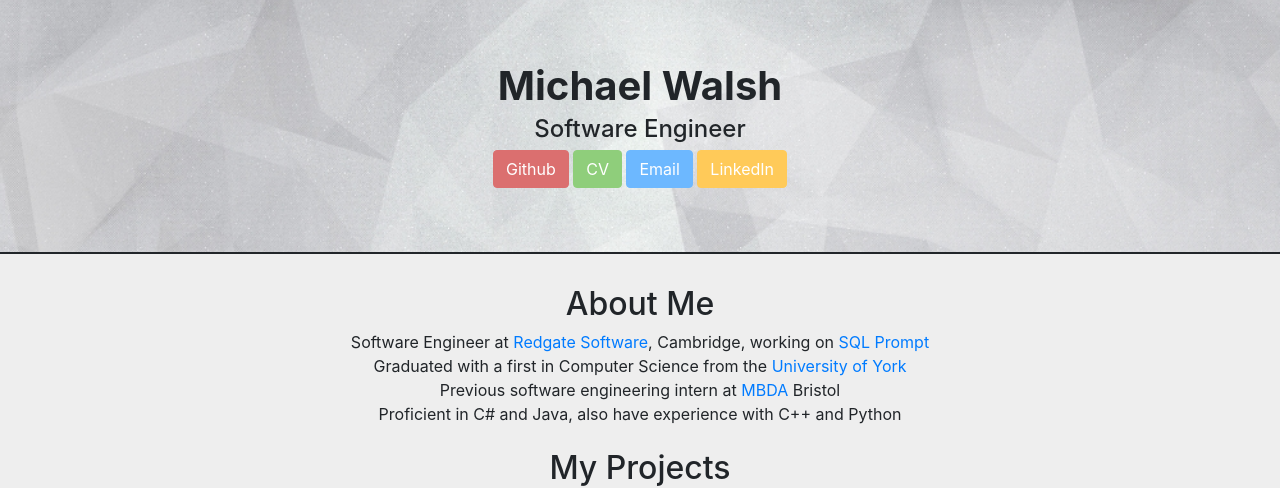
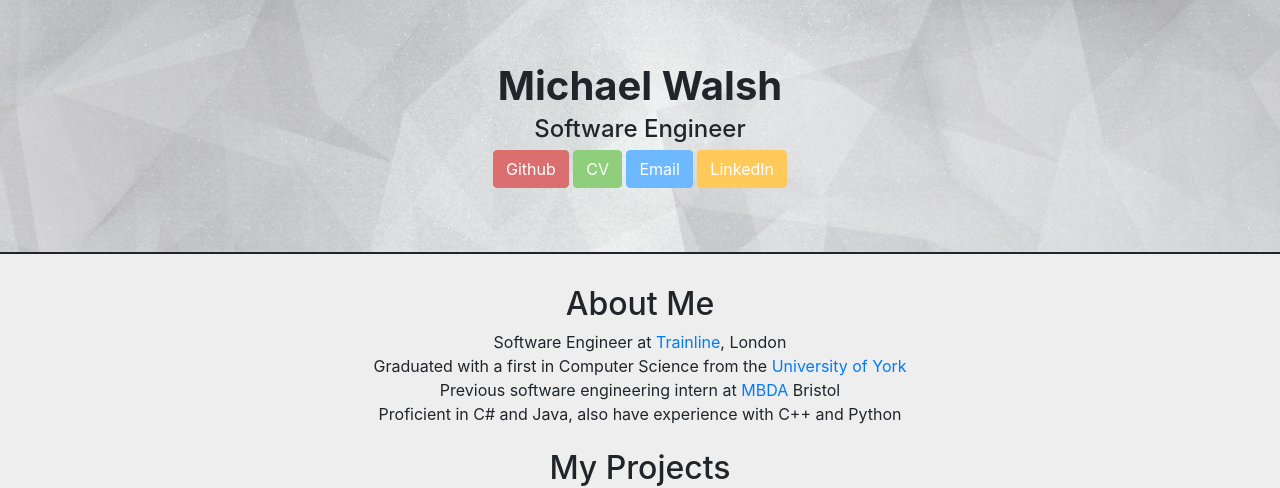
Before and after one commit to Mikeywalsh/mikeywalsh.github.io, a plain HTML site: page index.html in a window 1280 px wide. Shown: the top 488 px of the page. Drawn offline with Linux system fonts and the light colour scheme.

Commit message:
Updated 'About Me' section

```diff
--- a/index.html
+++ b/index.html
@@ -30,7 +30,7 @@
     <div class="text-center bio">
         <h2>About Me</h2>
         <p>
-            Software Engineer at <a href="https://www.red-gate.com/">Redgate Software</a>, Cambridge, working on <a href="https://www.red-gate.com/products/sql-development/sql-prompt/index">SQL Prompt</a><br />
+            Software Engineer at <a href="https://www.thetrainline.com/about-us">Trainline</a>, London<br />
             Graduated with a first in Computer Science from the <a href="https://www.york.ac.uk/">University of York</a><br />
             Previous software engineering intern at <a href="http://www.mbda-systems.com/">MBDA</a> Bristol<br />
             Proficient in C# and Java, also have experience with C++ and Python<br />
```
